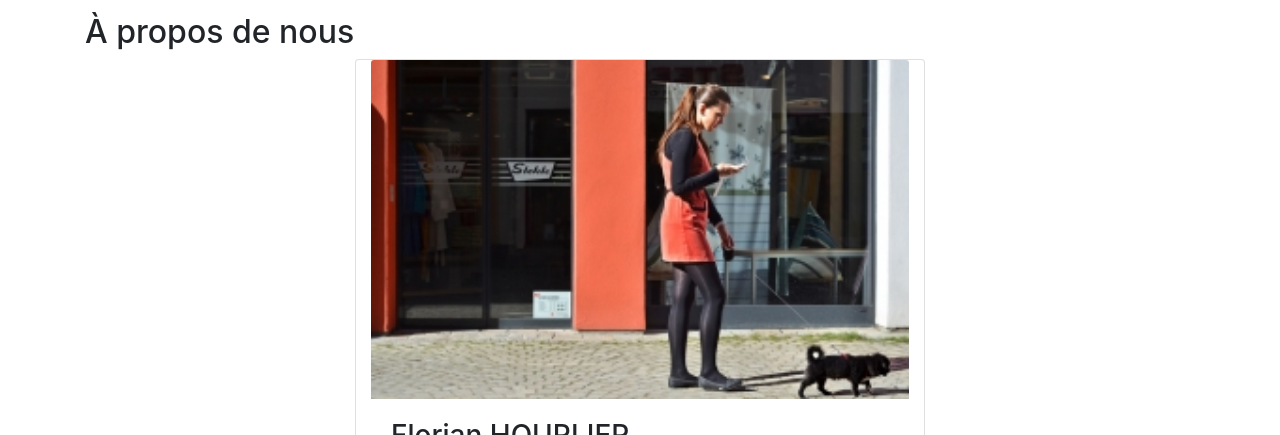
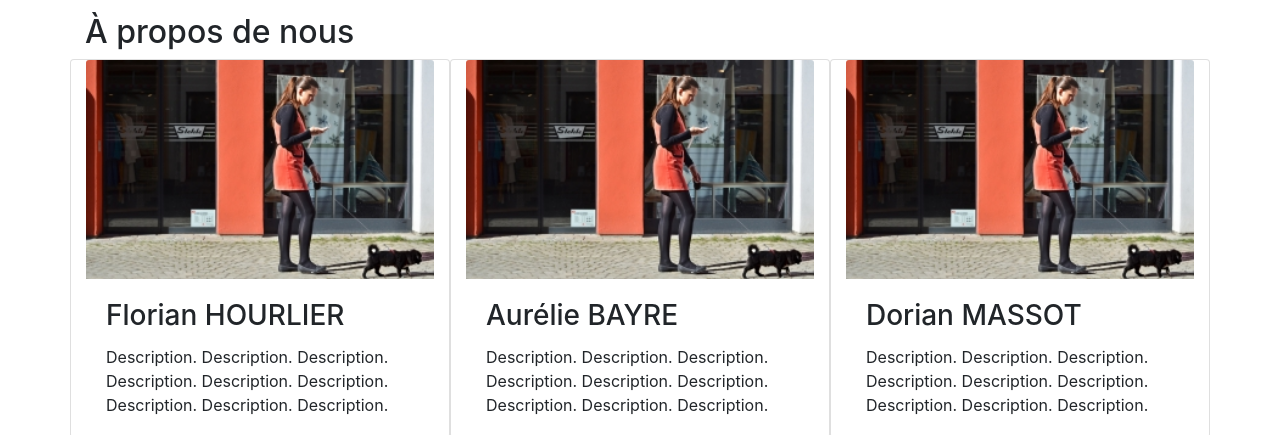
Before and after one commit to El-Loco-Pinguino/WCS-Projet_statique, a plain HTML site: page index.html in a window 1280 px wide. Shown: the part 7367-7802 px from the top of the page. Drawn offline with nearby package versions, Linux system fonts and the light colour scheme.

Commit message:
Author cards are disposed on 4 MD LG columns rather than 6

```diff
--- a/index.html
+++ b/index.html
@@ -300,21 +300,21 @@
 		<section id="auteurSection">
 			<h2>À propos de nous</h2>
 			<div class="row">
-				<div class="card col-6 offset-3 col-md-6 offset-md-3" style="width: 18rem;">
+				<div class="card col-4 col-md-4" style="width: 18rem;">
 					<img class="card-img-top" src="img/placeimg_286_180_people.jpg" alt="Card image cap">
 					<div class="card-body">
 						<h3 class="card-title">Florian HOURLIER</h3>
 						<p class="card-text">Description. Description. Description. Description. Description. Description. Description. Description. Description.</p>
 					</div>
 				</div>
-				<div class="card col-6 offset-3 col-md-6 offset-md-3" style="width: 18rem;">
+				<div class="card col-4 col-md-4" style="width: 18rem;">
 					<img class="card-img-top" src="img/placeimg_286_180_people.jpg" alt="Card image cap">
 					<div class="card-body">
 						<h3 class="card-title">Aurélie BAYRE</h3>
 						<p class="card-text">Description. Description. Description. Description. Description. Description. Description. Description. Description.</p>
 					</div>
 				</div>
-				<div class="card col-6 offset-3 col-md-6 offset-md-3" style="width: 18rem;">
+				<div class="card col-4 col-md-4" style="width: 18rem;">
 					<img class="card-img-top" src="img/placeimg_286_180_people.jpg" alt="Card image cap">
 					<div class="card-body">
 						<h3 class="card-title">Dorian MASSOT</h3>
```
Also changed, not shown: img/wild-reims.jpg (deleted).
